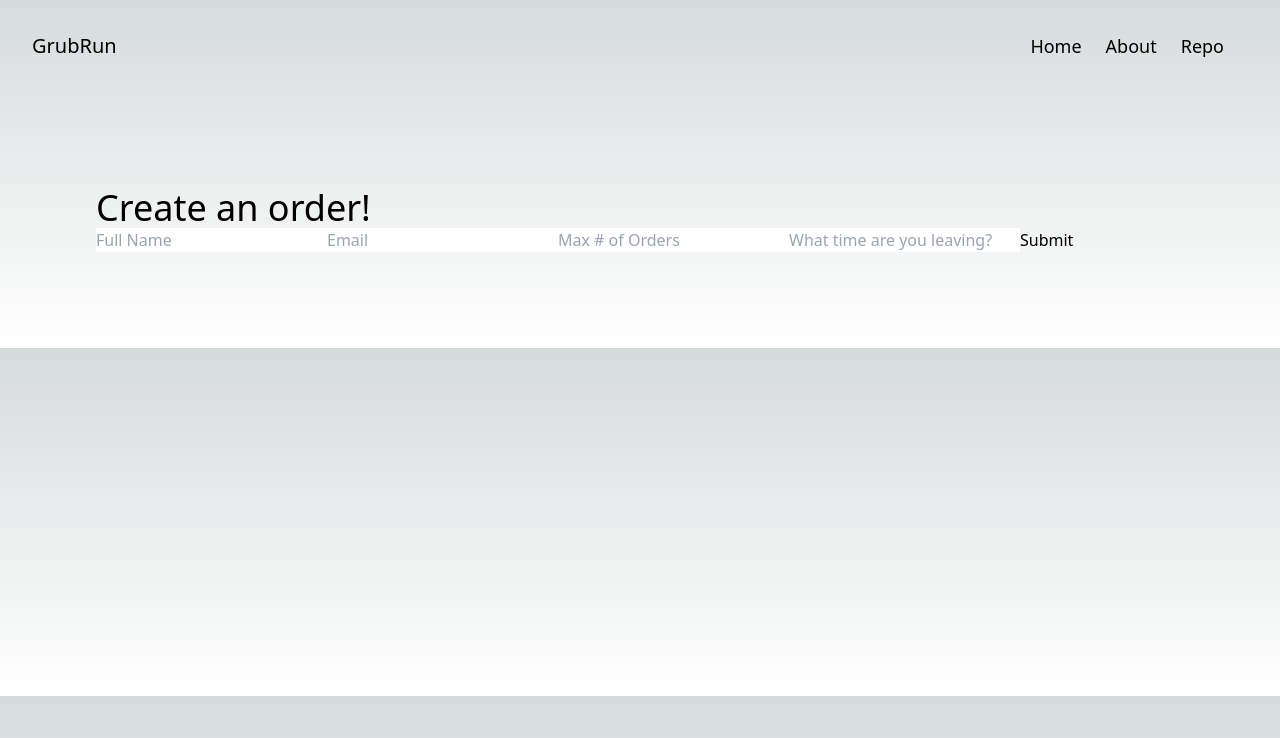
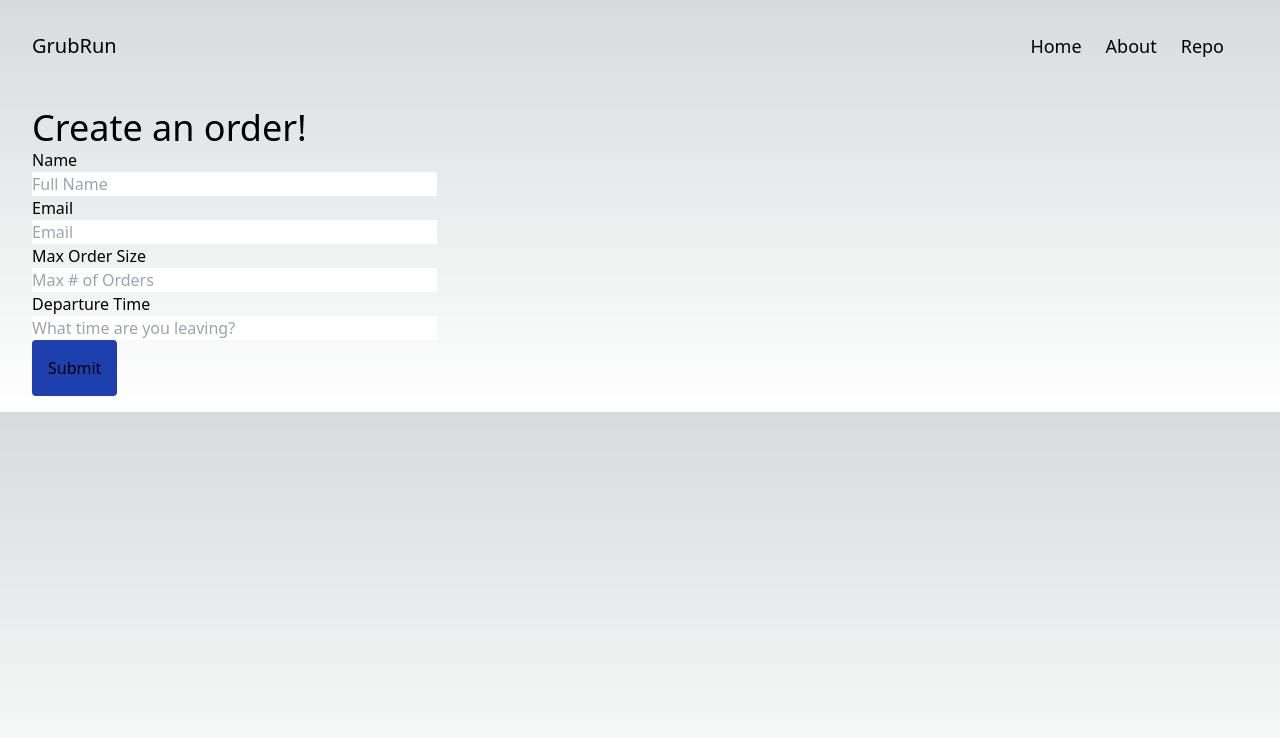
Before and after one commit to jonathanruiz/grubrun, a Next.js app: page / in a window 1280 px wide. Shown: the top 738 px of the page. Built offline with nearby package versions, Linux system fonts and the light colour scheme.

Commit message:
Format UI

```diff
--- a/app/components/NewOrder.tsx
+++ b/app/components/NewOrder.tsx
@@ -15,24 +15,42 @@ const NewOrder = () => {
   } = useForm();
 
   return (
-    <form onSubmit={handleSubmit(createOrder)} className="">
+    <form onSubmit={handleSubmit(createOrder)} className="w-1/3">
+      <div>
+        <label htmlFor="name">Name</label>
         <input
           {...(register("name"), { required: true })}
           placeholder="Full Name"
+          className="w-full block"
         ></input>
+      </div>
+      <div>
+        <label htmlFor="email">Email</label>
         <input
           {...(register("email"), { required: true })}
           placeholder="Email"
+          className="w-full block"
         ></input>
+      </div>
+      <div>
+        <label htmlFor="maxOrderSize">Max Order Size</label>
         <input
           {...register("maxOrderSize")}
           placeholder="Max # of Orders"
+          className="w-full block"
         ></input>
+      </div>
+      <div>
+        <label htmlFor="departureTime">Departure Time</label>
         <input
-        {...register("leaving")}
+          {...register("departureTime")}
           placeholder="What time are you leaving?"
+          className="w-full block"
         ></input>
-      <button type="submit">Submit</button>
+      </div>
+      <button type="submit" className="bg-blue-800 p-4 rounded">
+        Submit
+      </button>
     </form>
   );
 };
--- a/app/page.tsx
+++ b/app/page.tsx
@@ -2,7 +2,7 @@ import NewOrder from "./components/NewOrder";
 
 const Home = () => {
   return (
-    <main className="p-24">
+    <main className="mx-auto max-w-screen-xl px-4 py-4 sm:px-6 lg:px-8">
       <h2 className="text-4xl">Create an order!</h2>
       <NewOrder />
     </main>
```
Lines whose indentation alone changed are shown as unchanged.
